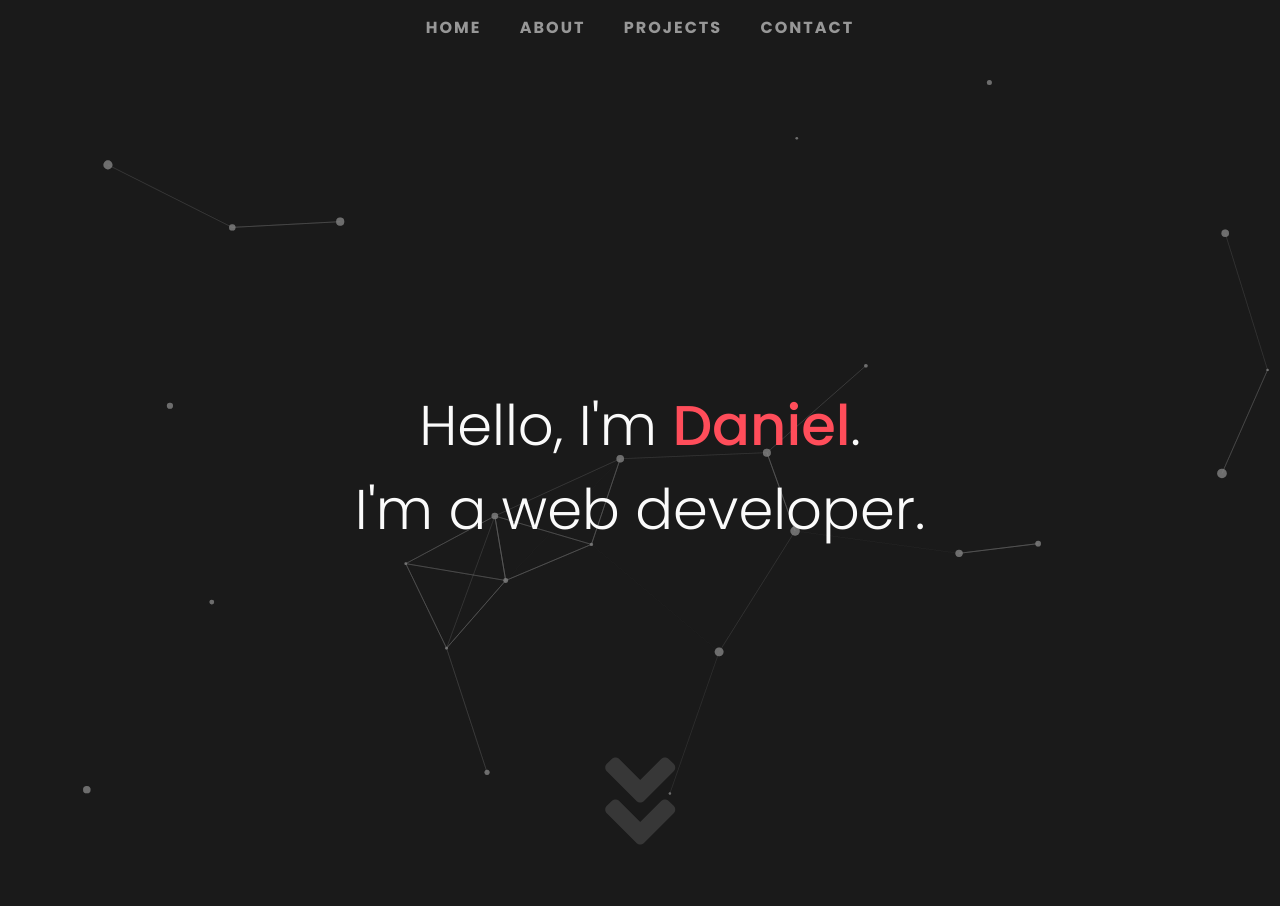
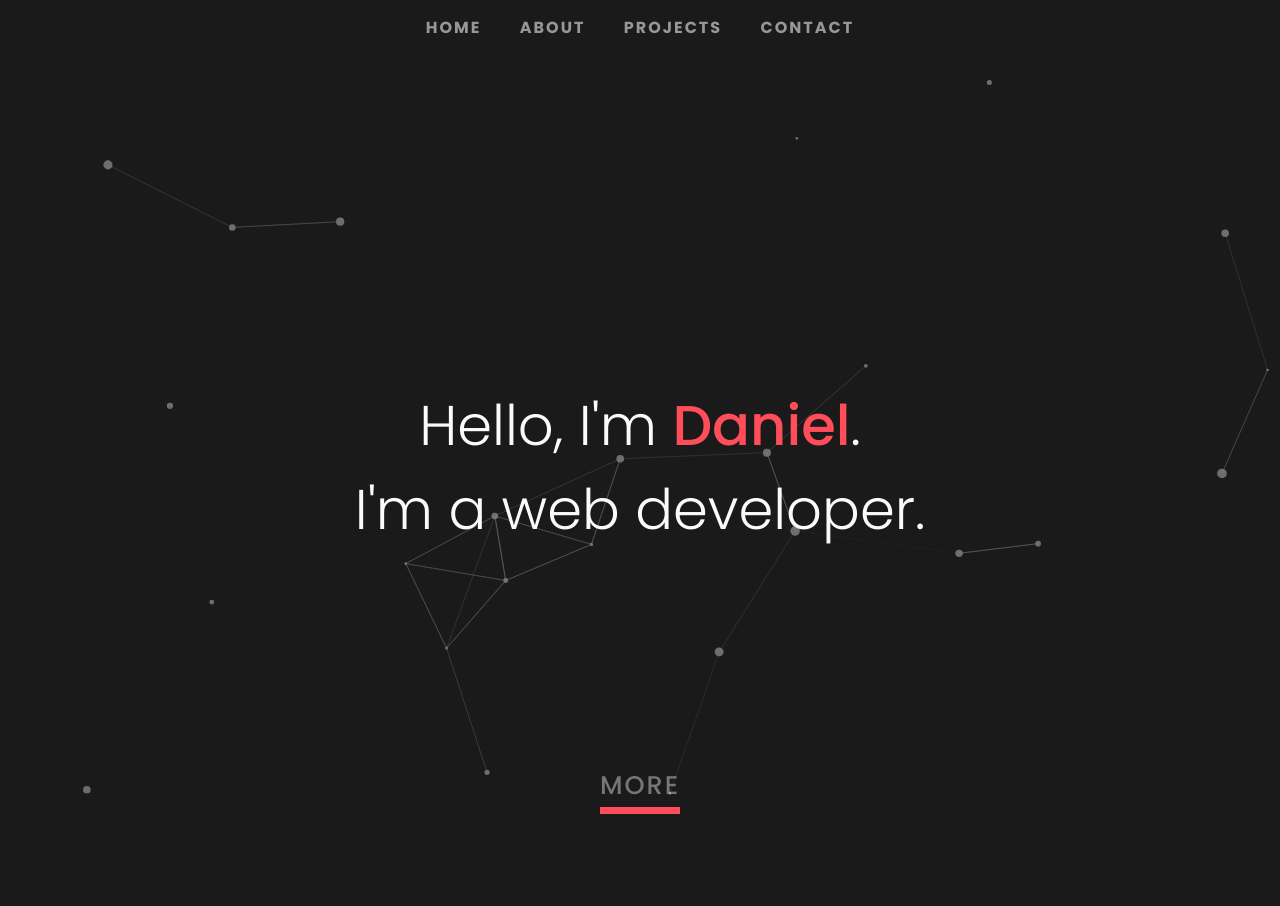
Before and after one commit to dannnsoh/Portfolio, a React (Create React App) app: page / in a window 1280 px wide. Shown: the top 906 px of the page. Built offline with nearby package versions, Linux system fonts and the light colour scheme.

Commit message:
change header button

```diff
--- a/public/index.html
+++ b/public/index.html
@@ -1,22 +1,38 @@
 <!DOCTYPE html>
 <html lang="en">
 	<head>
-	<meta charset="UTF-8">
-	<meta http-equiv="X-UA-Compatible" content="IE=edge">
-	<meta name="viewport" content="width=device-width, initial-scale=1.0">
+		<meta charset="UTF-8" />
+		<meta http-equiv="X-UA-Compatible" content="IE=edge" />
+		<meta name="viewport" content="width=device-width, initial-scale=1.0" />
 		<title>Daniel Soh | Web Developer</title>
 		<!-- Favicon -->
 		<link rel="shortcut icon" type="image/x-icon" href="./favicon/favicon.ico" />
 		<!-- Google Fonts -->
-	<link rel="preconnect" href="https://fonts.googleapis.com">
-	<link rel="preconnect" href="https://fonts.gstatic.com" crossorigin>
-	<link href="https://fonts.googleapis.com/css2?family=Poppins:wght@200;300;400;500;600;700&display=swap" rel="stylesheet">
+		<link rel="preconnect" href="https://fonts.googleapis.com" />
+		<link rel="preconnect" href="https://fonts.gstatic.com" crossorigin />
+		<link
+			href="https://fonts.googleapis.com/css2?family=Poppins:wght@200;300;400;500;600;700&display=swap"
+			rel="stylesheet"
+		/>
 		<!-- Fontawesome -->
-	<link rel="stylesheet" href="https://pro.fontawesome.com/releases/v5.10.0/css/all.css" integrity="sha384-AYmEC3Yw5cVb3ZcuHtOA93w35dYTsvhLPVnYs9eStHfGJvOvKxVfELGroGkvsg+p" crossorigin="anonymous"/>
+		<link
+			rel="stylesheet"
+			href="https://pro.fontawesome.com/releases/v5.10.0/css/all.css"
+			integrity="sha384-AYmEC3Yw5cVb3ZcuHtOA93w35dYTsvhLPVnYs9eStHfGJvOvKxVfELGroGkvsg+p"
+			crossorigin="anonymous"
+		/>
 		<!-- Animate.css -->
-	<link rel="stylesheet" href="https://cdnjs.cloudflare.com/ajax/libs/animate.css/4.1.1/animate.min.css" />
+		<link
+			rel="stylesheet"
+			href="https://cdnjs.cloudflare.com/ajax/libs/animate.css/4.1.1/animate.min.css"
+		/>
 		<!-- React Bootstrap -->
-	<link rel="stylesheet" href="https://cdn.jsdelivr.net/npm/bootstrap@5.1.1/dist/css/bootstrap.min.css" integrity="sha384-F3w7mX95PdgyTmZZMECAngseQB83DfGTowi0iMjiWaeVhAn4FJkqJByhZMI3AhiU" crossorigin="anonymous"/>
+		<link
+			rel="stylesheet"
+			href="https://cdn.jsdelivr.net/npm/bootstrap@5.1.1/dist/css/bootstrap.min.css"
+			integrity="sha384-F3w7mX95PdgyTmZZMECAngseQB83DfGTowi0iMjiWaeVhAn4FJkqJByhZMI3AhiU"
+			crossorigin="anonymous"
+		/>
 	</head>
 	<body>
 		<div id="root"></div>
--- a/src/Components/Home/Home.tsx
+++ b/src/Components/Home/Home.tsx
@@ -6,12 +6,12 @@ const Home = () => {
 			<div className="heading animate__animated animate__fadeInLeft animate__slow">
 				Hello, I'm <span>Daniel</span>.
 			</div>
-			<div className="heading animate__animated animate__fadeInRight animate__slow">I'm a web developer.</div>
-			<button className="header-button">
-				<a href="#about">
-					<i className="fas fa-angle-double-down fa-2x" />
-				</a>
-			</button>
+			<div className="heading animate__animated animate__fadeInRight animate__slow">
+				I'm a web developer.
+			</div>
+			<a href="#about" className="header-button animated-button">
+				<span>More</span>
+			</a>
 		</Container>
 	);
 };
--- a/src/index.css
+++ b/src/index.css
@@ -1,5 +1,6 @@
 * {
 	box-sizing: border-box;
+	user-select: none;
 }
 
 html,
@@ -96,26 +97,52 @@ body {
 	font-weight: 500;
 }
 
-.header-button {
-	background-color: inherit;
-	color: #7a7a7a50;
-	border: none;
+.header-button.animated-button {
+	text-decoration: none;
+	text-transform: uppercase;
+	letter-spacing: 2px;
+	font-size: 1.6rem;
+	background-color: transparent;
+	color: #fafafa69;
 	position: relative;
-	top: 0;
-	margin-top: 12rem;
+	top: 185px;
 	transition: all 0.25s;
 	animation: fadeInUp;
 	animation-duration: 1.5s;
 }
-.header-button a {
-	text-decoration: none;
+
+.animated-button span {
+	display: inline-block;
 	color: inherit;
+	transform: translate3d(0, -4px, 0);
+	transition: all 0.2s cubic-bezier(0.2, 0.57, 0.67, 1.53);
 }
 
-.header-button:hover {
-	color: #ff4d5a;
+.animated-button::before {
+	content: "";
+	position: absolute;
+	background: #ff4d5a;
+	width: 100%;
+	top: 100%;
+	left: 0;
+	height: 7px;
+	transform: scale3d(1, 1, 1);
+	transition: all 0.2s cubic-bezier(0.2, 0.57, 0.67, 1.53);
+}
+
+.animated-button:hover {
+	color: #fafafa;
 	transform: scale(0.95);
-	top: 15px;
+	top: 200px;
+}
+
+.animated-button:hover span {
+	transform: translate(0);
+}
+
+.animated-button:hover::before {
+	transform: scale3d(1.2, 0.3, 1);
+	transition: all 0.2s cubic-bezier(0.8, 0, 0.1, 1);
 }
 
 /* About */
```
Lines whose indentation alone changed are shown as unchanged.
